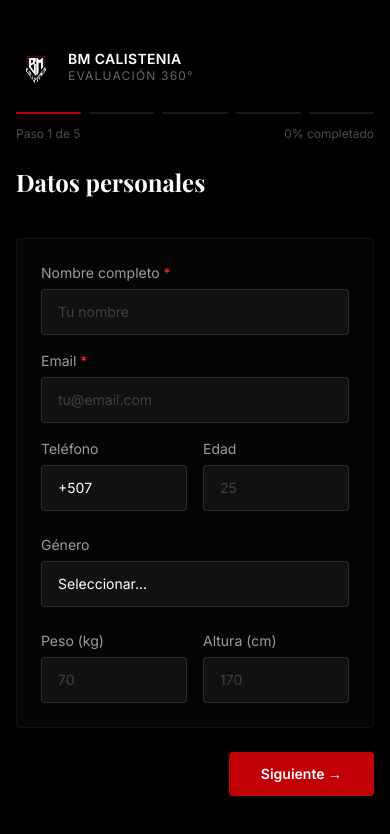
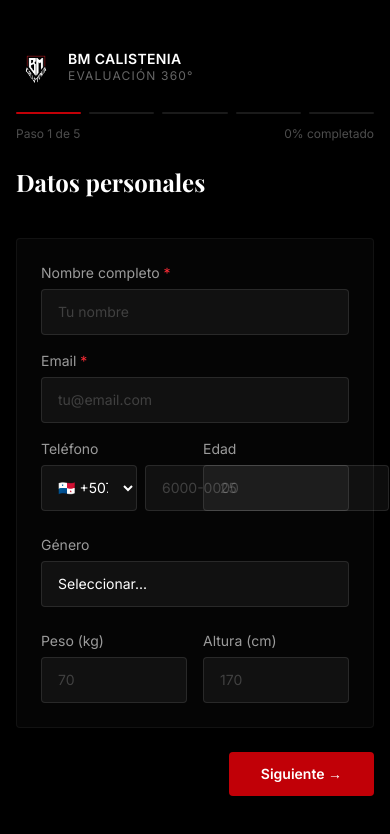
Before and after one commit to mbraian11/bm-calistenia-evaluaciones, a Next.js app: page /evaluacion in a window 390 px wide. Shown: the top 834 px of the page. Built offline with nearby package versions, Linux system fonts and the light colour scheme; a web font is replaced by a local one.

Commit message:
feat: phone field with country flag selector, pre-selected Panama
Replaces plain text input with flag + country code dropdown and
number input. Defaults to 🇵🇦 +507. Includes 12 Latin American
countries + USA + Spain.

Co-Authored-By: Claude Sonnet 4.6 <noreply@anthropic.com>

```diff
--- a/components/FormularioEvaluacion.tsx
+++ b/components/FormularioEvaluacion.tsx
@@ -16,7 +16,7 @@ const stepTitles = [
 ]
 
 const initialForm: EvaluacionFormData = {
-  nombre: '', email: '', telefono: '+507 ', edad: undefined, genero: '', peso_kg: undefined, altura_cm: undefined,
+  nombre: '', email: '', telefono: '', edad: undefined, genero: '', peso_kg: undefined, altura_cm: undefined,
   programa: '', tiempo_en_bm: '', objetivo_principal: '', objetivo_detallado: '',
   ocupacion: '', nivel_estres: '', horas_sueno: undefined, calidad_sueno: '', comidas_dia: undefined,
   descripcion_alimentacion: '', restricciones_alimentarias: '', suplementos: '',
@@ -26,6 +26,68 @@ const initialForm: EvaluacionFormData = {
   sesiones_semana_bm: undefined,
   sesion_1_descripcion: '', sesion_2_descripcion: '', sesion_3_descripcion: '',
   nivel_cansancio: undefined, percepcion_rendimiento: '',
+}
+
+const COUNTRIES = [
+  { code: '+507', flag: '🇵🇦', name: 'Panamá' },
+  { code: '+57',  flag: '🇨🇴', name: 'Colombia' },
+  { code: '+506', flag: '🇨🇷', name: 'Costa Rica' },
+  { code: '+52',  flag: '🇲🇽', name: 'México' },
+  { code: '+1',   flag: '🇺🇸', name: 'USA' },
+  { code: '+58',  flag: '🇻🇪', name: 'Venezuela' },
+  { code: '+34',  flag: '🇪🇸', name: 'España' },
+  { code: '+1809',flag: '🇩🇴', name: 'Rep. Dominicana' },
+  { code: '+502', flag: '🇬🇹', name: 'Guatemala' },
+  { code: '+503', flag: '🇸🇻', name: 'El Salvador' },
+  { code: '+504', flag: '🇭🇳', name: 'Honduras' },
+  { code: '+505', flag: '🇳🇮', name: 'Nicaragua' },
+]
+
+function PhoneField({ name, value, onChange }: {
+  name: string; value: string | undefined; onChange: (e: React.ChangeEvent<HTMLInputElement>) => void
+}) {
+  const [countryCode, setCountryCode] = useState(() => {
+    if (!value) return '+507'
+    const match = COUNTRIES.find(c => value.startsWith(c.code))
+    return match ? match.code : '+507'
+  })
+  const [number, setNumber] = useState(() => {
+    if (!value) return ''
+    const match = COUNTRIES.find(c => value.startsWith(c.code))
+    return match ? value.slice(match.code.length).trim() : value
+  })
+
+  const emit = (code: string, num: string) => {
+    const combined = `${code} ${num}`.trim()
+    onChange({ target: { name, value: combined, type: 'text' } } as React.ChangeEvent<HTMLInputElement>)
+  }
+
+  return (
+    <div className="space-y-1.5">
+      <label className="block text-sm text-white/60">Teléfono</label>
+      <div className="flex gap-2">
+        <select
+          value={countryCode}
+          onChange={e => { setCountryCode(e.target.value); emit(e.target.value, number) }}
+          className="bg-white/5 border border-white/10 rounded-sm px-3 py-3 text-white focus:outline-none focus:border-red-700 transition-colors text-sm cursor-pointer"
+          style={{ width: '6rem' }}
+        >
+          {COUNTRIES.map(c => (
+            <option key={`${c.code}-${c.name}`} value={c.code} className="bg-black">
+              {c.flag} {c.code}
+            </option>
+          ))}
+        </select>
+        <input
+          type="tel"
+          value={number}
+          onChange={e => { setNumber(e.target.value); emit(countryCode, e.target.value) }}
+          placeholder="6000-0000"
+          className="flex-1 bg-white/5 border border-white/10 rounded-sm px-4 py-3 text-white placeholder-white/20 focus:outline-none focus:border-red-700 transition-colors text-sm"
+        />
+      </div>
+    </div>
+  )
 }
 
 function InputField({ label, name, value, onChange, type = 'text', placeholder = '', required = false }: {
@@ -275,7 +337,7 @@ export default function FormularioEvaluacion() {
                 <div className="col-span-2">
                   <InputField label="Email" name="email" value={form.email} onChange={handleChange} type="email" required placeholder="tu@email.com" />
                 </div>
-                <InputField label="Teléfono" name="telefono" value={form.telefono} onChange={handleChange} placeholder="+507 6000-0000" />
+                <PhoneField name="telefono" value={form.telefono} onChange={handleChange} />
                 <InputField label="Edad" name="edad" value={form.edad} onChange={handleChange} type="number" placeholder="25" />
               </div>
               <SelectField
```
